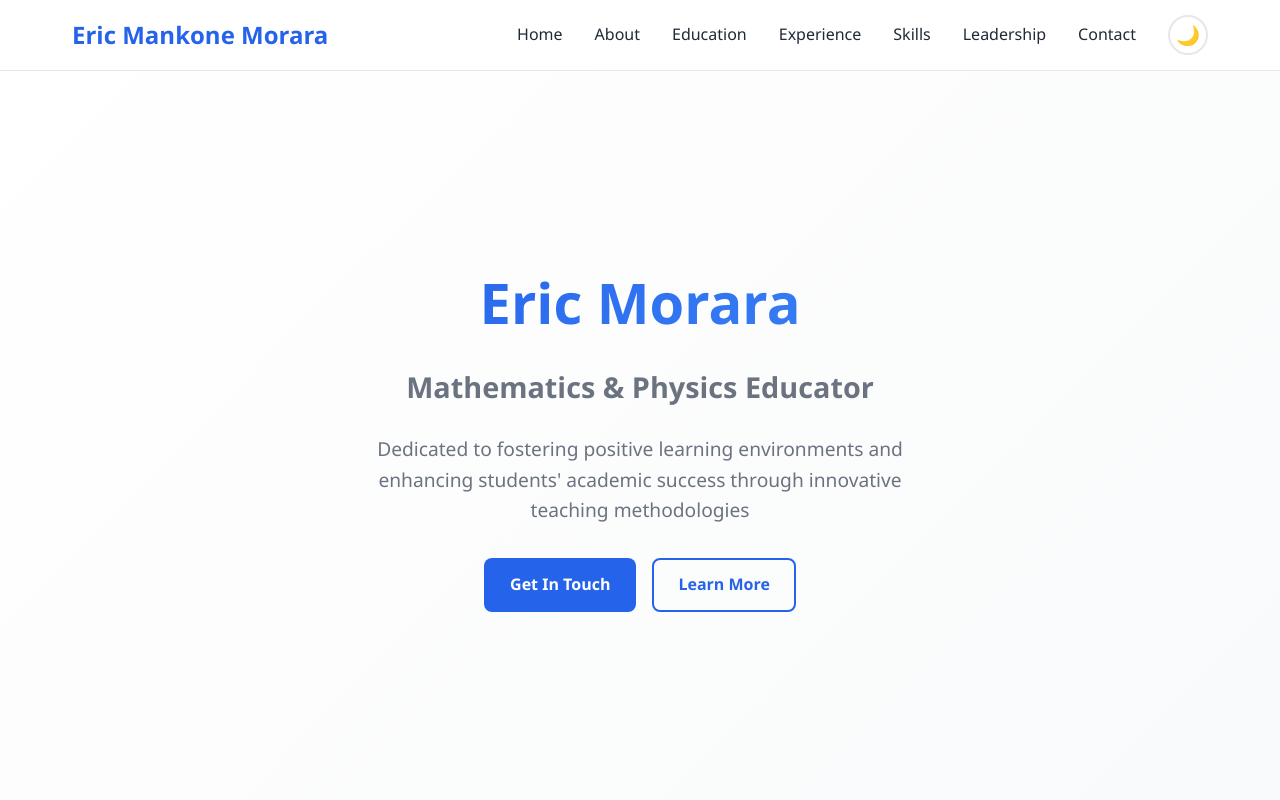
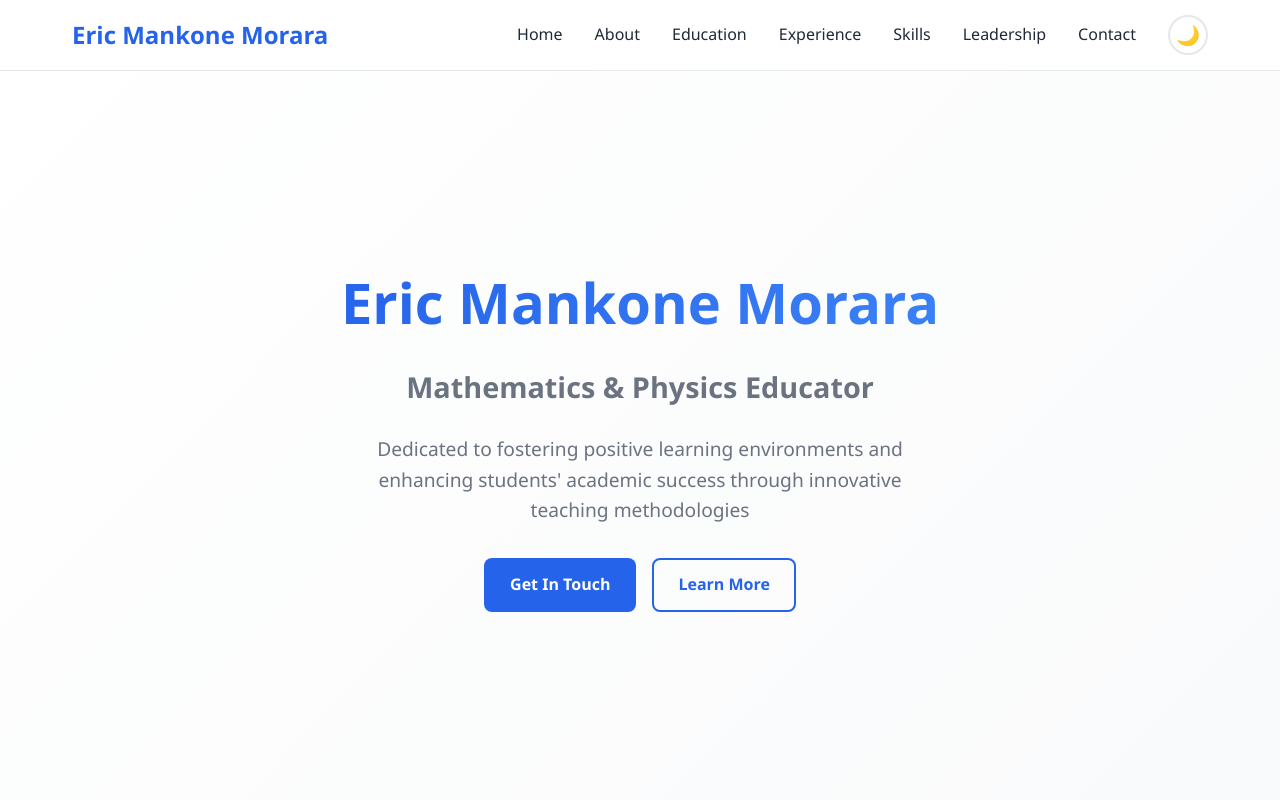
Before and after one commit to Mankone2020/portfolio, a plain HTML site: page index.html in a window 1280 px wide. Shown: the top 800 px of the page. Drawn offline with Linux system fonts and the light colour scheme.

Commit message:
Update index.html

```diff
--- a/index.html
+++ b/index.html
@@ -33,7 +33,7 @@
     <header id="home" class="hero">
         <div class="hero-content">
             <div class="hero-text">
-                <h1 class="hero-name">Eric Morara</h1>
+                <h1 class="hero-name">Eric Mankone Morara</h1>
                 <h2 class="hero-title">Mathematics & Physics Educator</h2>
                 <p class="hero-tagline">Dedicated to fostering positive learning environments and enhancing students' academic success through innovative teaching methodologies</p>
                 <div class="hero-buttons">
```
